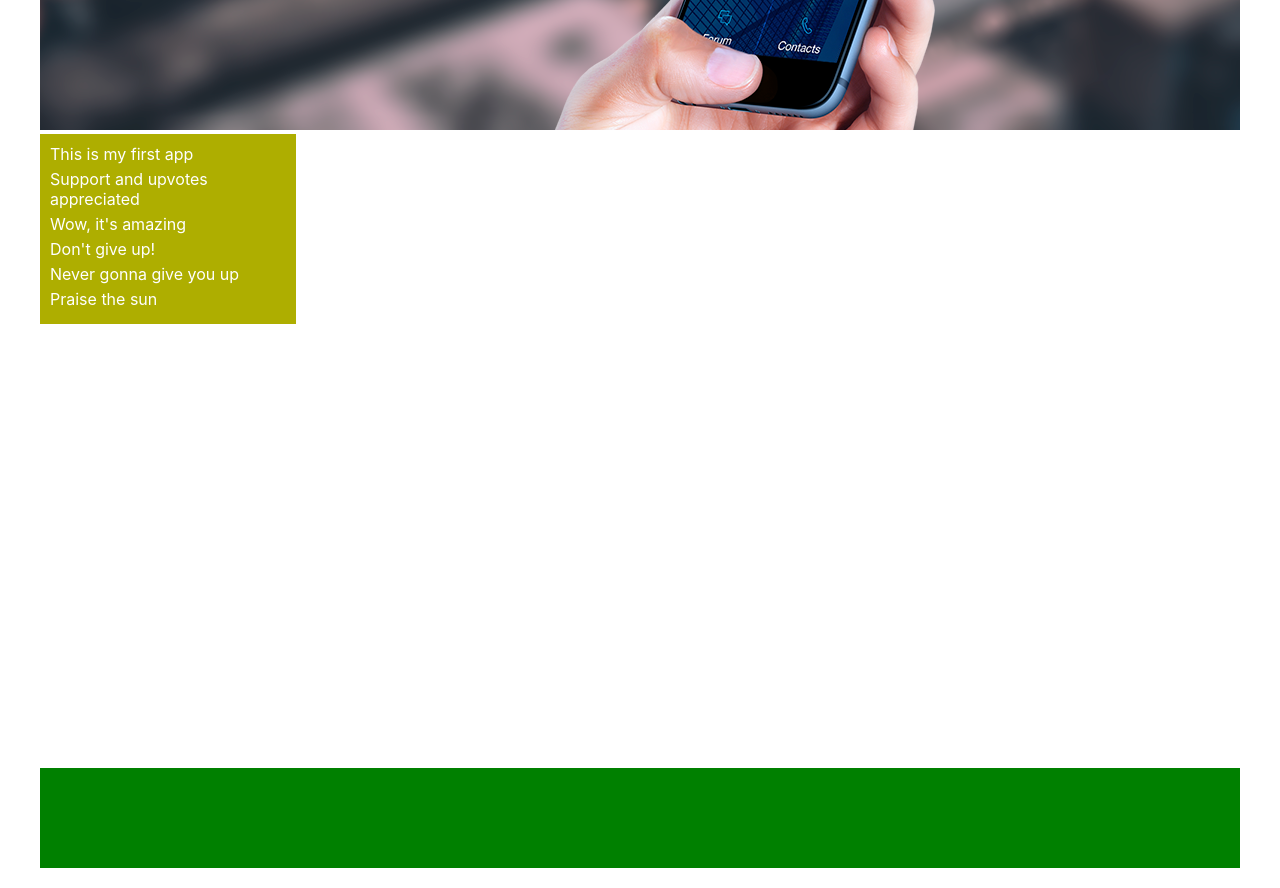
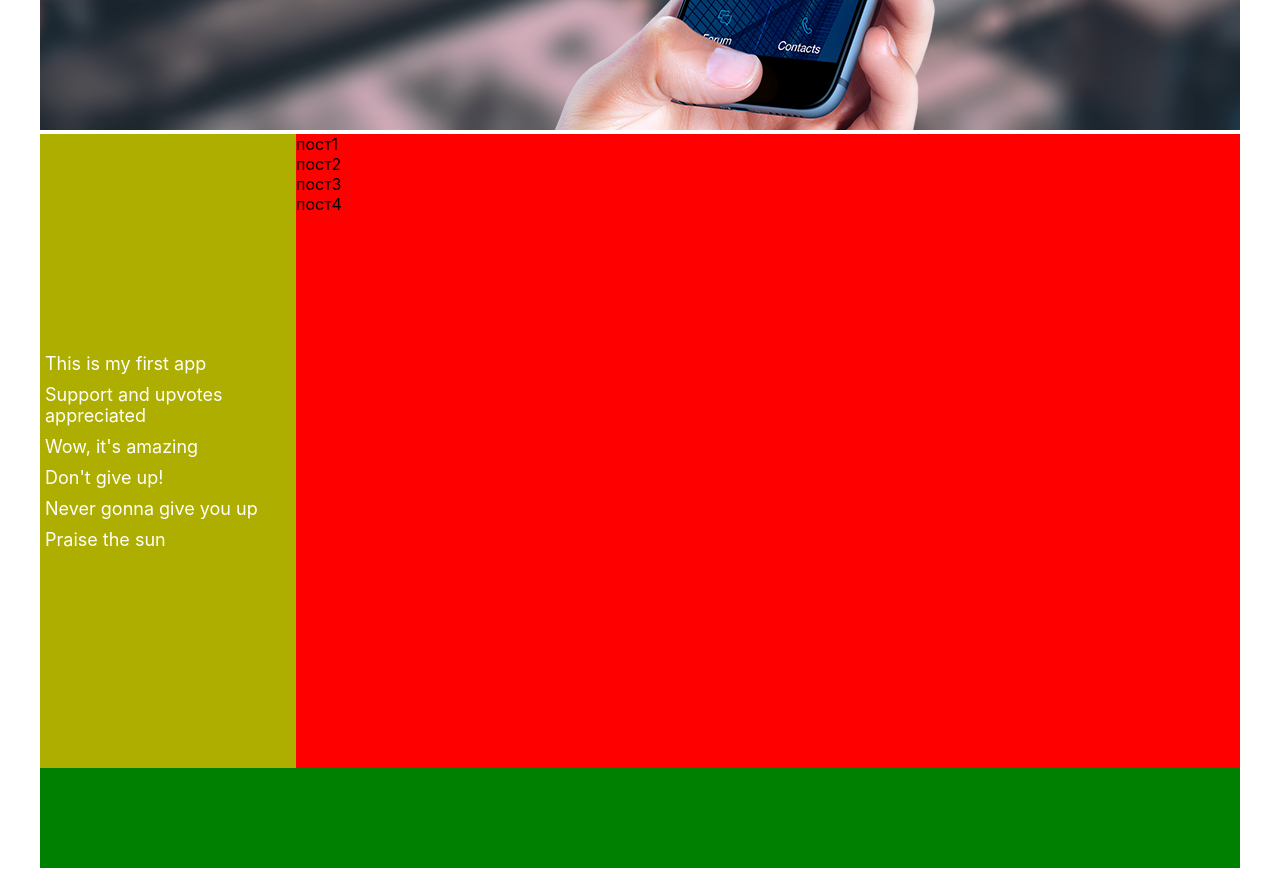
Before and after one commit to AlexMef/myappsite, a React (Create React App) app: page / in a window 1280 px wide. Shown: the part 580-1468 px from the top of the page. Built offline with nearby package versions, Linux system fonts and the light colour scheme.

Commit message:
minor fixes

```diff
--- a/src/App.js
+++ b/src/App.js
@@ -14,7 +14,7 @@ function App() {
             <div id="pageHeader"><Header /></div>
             <div id="pageSlider"><Slider /></div>
             <div id="postsMenu"><PostsMenu /></div>
-            <div id="Posts"><Posts /></div>
+            <div id="posts"><Posts /></div>
             <div id="pageFooter"><Footer /></div>
         </div>
 
--- a/src/Posts.jsx
+++ b/src/Posts.jsx
@@ -1,12 +1,17 @@
 import React from 'react';
+import './styles/Posts.scss';
 
-
-function ContentPosts() {
+function Posts() {
     return (
-        <div>
-
+        <div className="postsContainer">
+            <div className="postItems">
+                <div className="post">пост1</div>
+                <div className="post">пост2</div>
+                <div className="post">пост3</div>
+                <div className="post">пост4</div>
+            </div>
         </div>
     );
 }
 
-export default ContentPosts;
+export default Posts;
--- a/src/PostsMenu.jsx
+++ b/src/PostsMenu.jsx
@@ -1,9 +1,9 @@
 import React from 'react';
 import './styles/PostsMenu.scss';
 
-
 function PostsMenu() {
     return (
+        <div className="menuContainer">
             <div className="menuItems">
                 <div class="item"><a href="#">This is my first app</a></div>
                 <div class="item"><a href="#">Support and upvotes appreciated</a></div>
@@ -12,6 +12,7 @@ function PostsMenu() {
                 <div class="item"><a href="#">Never gonna give you up</a></div>
                 <div class="item"><a href="#">Praise the sun</a></div>
             </div>
+        </div>
     );
 }
 
--- a/src/styles/App.scss
+++ b/src/styles/App.scss
@@ -29,7 +29,7 @@
     grid-area: menu;
 }
 
-#Posts {
+#posts {
     grid-area: posts;
 }
 
--- /dev/null
+++ b/src/styles/Posts.scss
@@ -0,0 +1,12 @@
+.postsContainer {
+    position: relative;
+    height: 100%;
+    background-color: red;
+
+    .postItems {
+
+        .post {
+
+        }
+    }
+}
--- a/src/styles/PostsMenu.scss
+++ b/src/styles/PostsMenu.scss
@@ -1,13 +1,20 @@
-.menuItems {
-    padding: 10px;
+.menuContainer {
+    height: 100%;
+    padding: 5px;
     background-color: #aeae00;
 
+    .menuItems {
+        position: relative;
+        top: 50%;
+        transform: translateY(-50%);
+
         .item {
-        padding-bottom: 5px;
+            padding-bottom: 10px;
             color: white;
         }
 
         .item a {
+            font-size: 18px;
             text-decoration: none;
             color: white;
         }
@@ -15,6 +22,5 @@
         .item a:hover {
             color: gold;
         }
-
-
     }
+}
--- a/src/styles/Slider.scss
+++ b/src/styles/Slider.scss
@@ -1,6 +1,5 @@
 .slider_container {
     position: relative;
-    width: 100%;
     margin: 0 auto;
 
     .slider_img {
```
Lines whose indentation alone changed are shown as unchanged.
